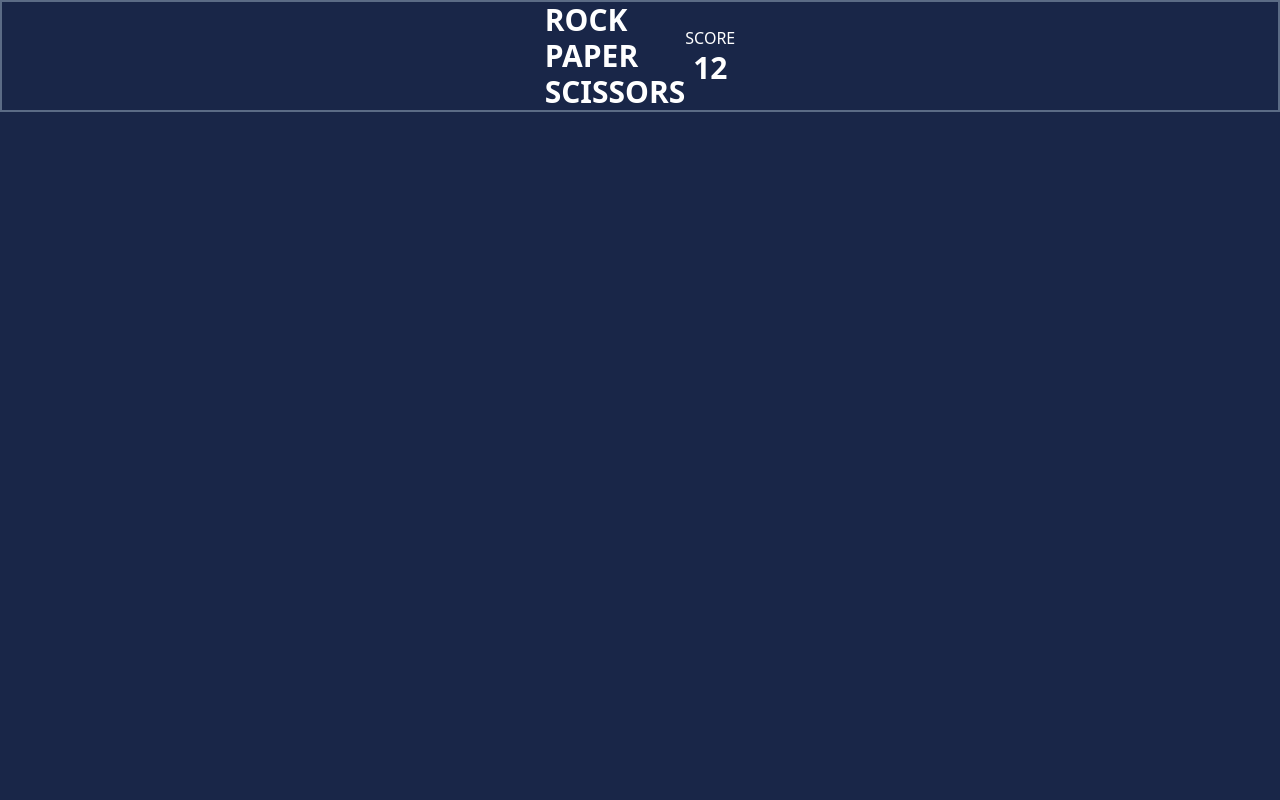
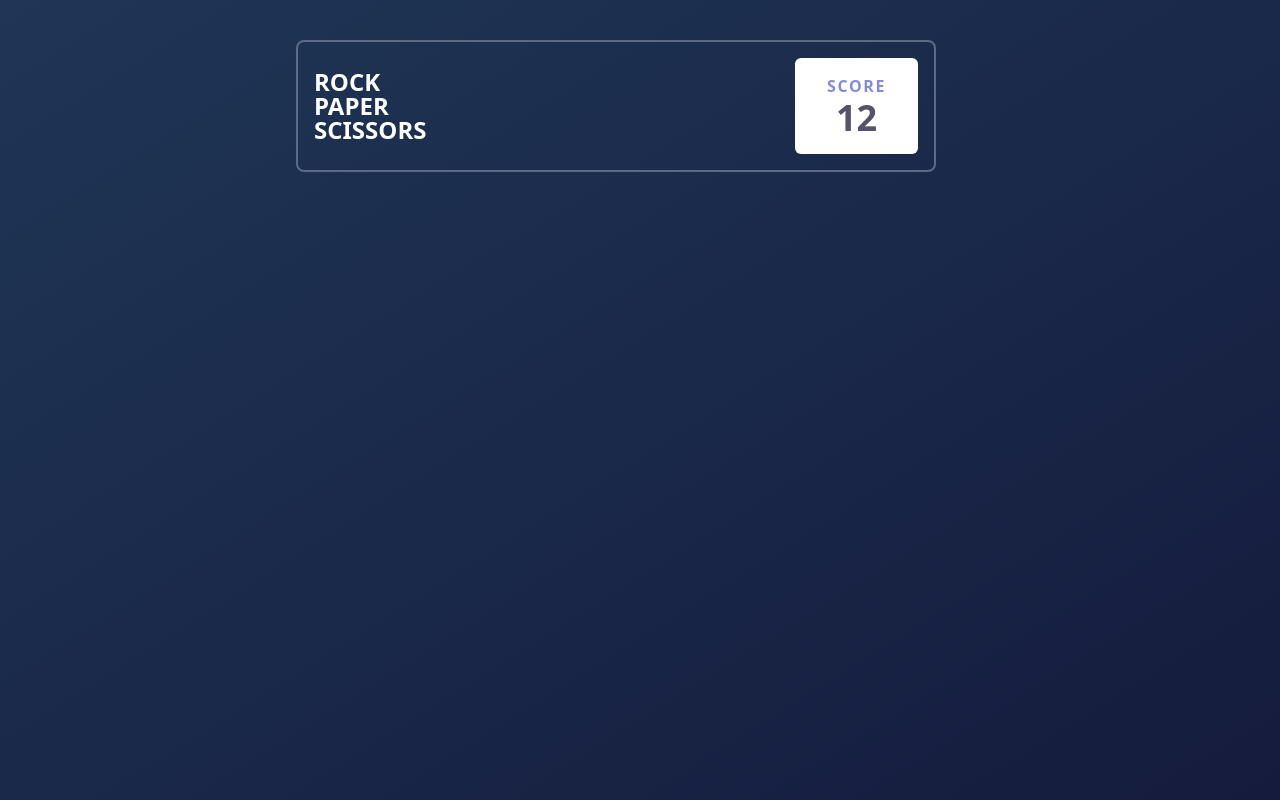
Before and after one commit to searchsakib/rock-paper-sci-fm, a website: page src/index.html in a window 1280 px wide. Drawn offline with Linux system fonts and the light colour scheme.

Commit message:
header section done without functionality

```diff
--- a/src/index.html
+++ b/src/index.html
@@ -15,20 +15,20 @@
 
     <title>Rock, Paper, Scissors</title>
   </head>
-  <body class="bg-[#192648]">
-    <header>
+  <body class="bg-gradient-to-br from-[#1F3656] to-[#151B3D] h-screen">
+    <header class="max-w-screen-md mx-auto p-10">
       <div
-        class="text-center border-[#5B6B85] border-2 flex justify-center items-center text-white"
+        class="flex justify-between items-center border-[#5B6B85] border-2 text-white max-w-screen-sm p-4 rounded-lg text-center"
       >
-        <div class="text-3xl font-semibold text-left">
+        <div class="text-2xl font-semibold text-left leading-6">
           <span>ROCK</span> <br />
           <span>PAPER</span> <br />
           <span>SCISSORS</span>
         </div>
         <div>
-          <div>
-            <p>SCORE</p>
-            <p class="text-3xl font-semibold">12</p>
+          <div class="bg-white rounded-md px-8 py-4">
+            <p class="text-[#848BDB] font-semibold tracking-widest">SCORE</p>
+            <p class="text-4xl font-bold text-[#56526B]">12</p>
           </div>
         </div>
       </div>
```
Also changed, not shown: src/output.css.
